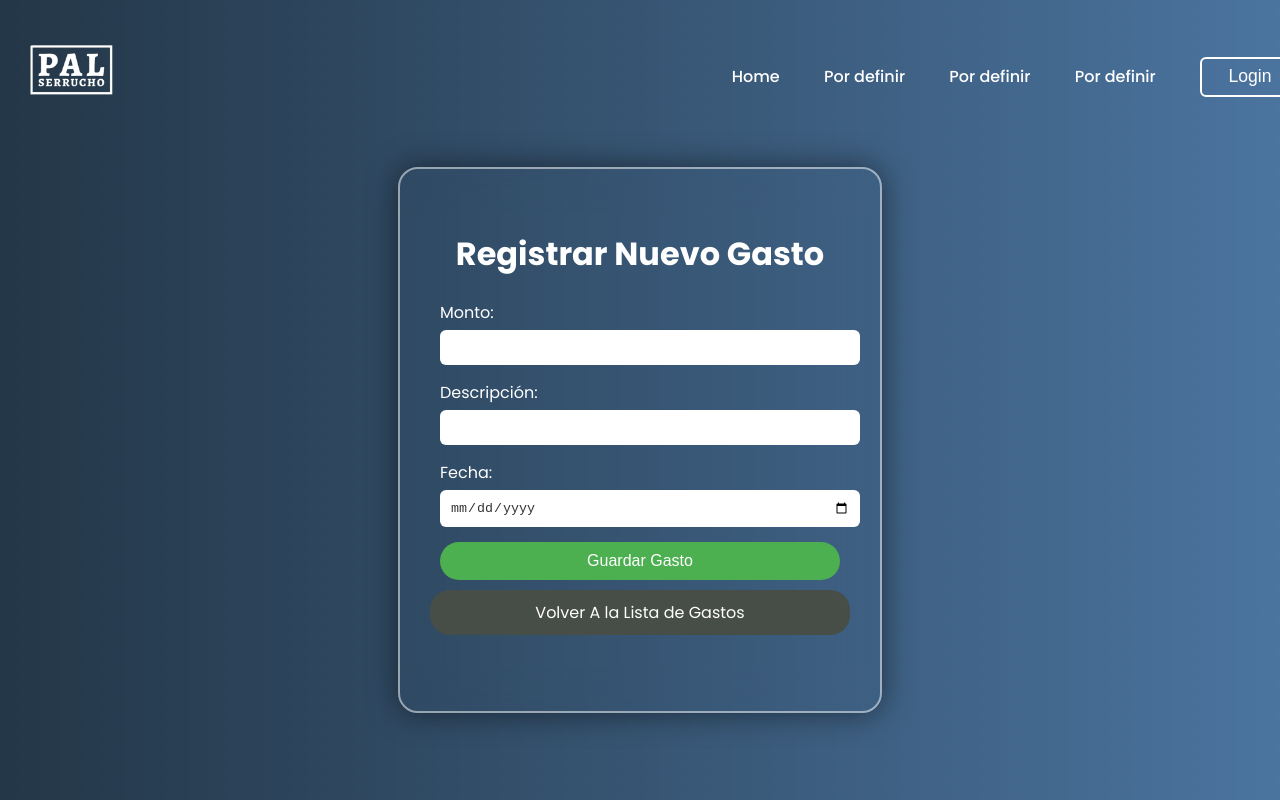
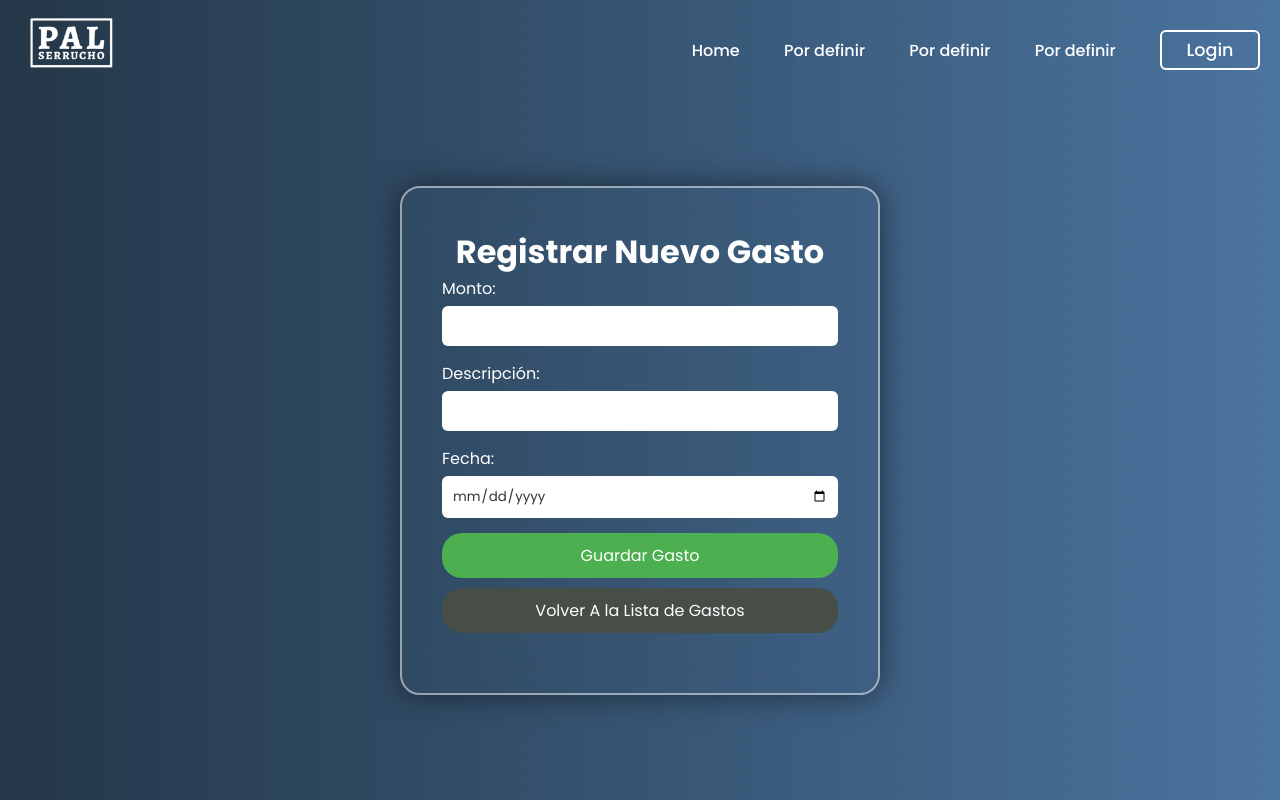
Before and after one commit to Thunder04Wolf/PalSerrucho, a plain HTML site: page HTML/Registro.html in a window 1280 px wide. Drawn offline with Linux system fonts and the light colour scheme.

Commit message:
adding styles to Lista and Register 1

```diff
--- a/Styles/Lista.css
+++ b/Styles/Lista.css
@@ -1,56 +1,95 @@
-*{
-    font-family: 'Times New Roman', Times, serif;
-}
-body {
-    font-family: Arial, sans-serif;
+@import url("https://fonts.googleapis.com/css2?family=Poppins:ital,wght@0,100;0,200;0,300;0,400;0,500;0,600;0,700;0,800;0,900;1,100;1,200;1,300;1,400;1,500;1,600;1,700;1,800;1,900&display=swap");
+
+/* Estilos generales */
+.List-page * {
     margin: 0;
     padding: 0;
-    background-color: #f4f4f4;
-    color: #333;
-    text-align: center;
+    box-sizing: border-box;
+    font-family: 'Poppins', sans-serif;
 }
 
-a {
-    margin: 20px;
-    padding: 10px;
-    background-color: #3498db;
-    color: white;
-    border: none;
-    cursor: pointer;
-    border-radius: 20px;
-    text-decoration: none;
+.custom-body {
+    display: flex;
+    justify-content: center;
+    align-items: center;
+    background: url("../assets/background.png") no-repeat;
+    background-size: cover;
+    background-position: center;
+    width: 100vw;
+    height: 100vh;
 }
 
-#editar{
-    margin: 20px 10px;
-    padding: 10px;
-    background-color: #4CAF50;
-    color: white;
-    border: none;
-    cursor: pointer;
-    border-radius: 20px;
-    text-decoration: none;
+.custom-header {
+    position: fixed;
+    top: 0;
+    left: 0;
+    width: 100%;
+    padding: 10px 20px;
+    display: flex;
+    justify-content: space-between;
+    align-items: center;
+    z-index: 99;
 }
 
-#eliminar{
-    margin: 20px;
-    padding: 10px;
-    background-color: #ff0000;
-    color: white;
-    border: none;
-    cursor: pointer;
-    border-radius: 20px;
-    text-decoration: none;
+.logo {
+    font-size: 2em;
+    color: #fff;
+    user-select: none;
 }
 
-h2 {
-    color: #333;
-    border-bottom: 2px solid #3498db; /* Línea azul debajo del encabezado */
-    padding-bottom: 10px;
-    margin-bottom: 20px;
+.logo img {
+    width: 100px;
+    height: auto;
 }
 
-/* Contenedor de gastos */
+.navigation .custom-a {
+    position: relative;
+    font-size: 1em;
+    color: #fff;
+    text-decoration: none;
+    font-weight: 500;
+    margin-left: 40px;
+}
+
+.navigation .custom-a::after {
+    content: "";
+    position: absolute;
+    left: 0;
+    bottom: -6px;
+    width: 100%;
+    height: 3px;
+    background: white;
+    border-radius: 5px;
+    transform-origin: center;
+    transform: scaleX(0);
+    transition: transform 0.5s;
+}
+
+.navigation .custom-a:hover::after {
+    transform: scaleX(1);
+}
+
+.navigation .btnLogin-popup {
+    width: 100px;
+    height: 40px;
+    background: transparent;
+    border: 2px solid #fff;
+    outline: none;
+    border-radius: 6px;
+    cursor: pointer;
+    font-size: 1.1em;
+    color: #fff;
+    font-weight: 500;
+    margin-left: 40px;
+    transition: 0.39s;
+}
+
+.navigation .btnLogin-popup:hover {
+    background: #fff;
+    color: #162938;
+}
+
+/* Estilos de la lista de gastos */
 #expensesList {
     max-width: 800px;
     margin: 70px auto;
@@ -60,54 +99,8 @@ h2 {
     box-shadow: 0 2px 4px rgba(0, 0, 0, 0.1); /* Sombra sutil */
 }
 
-/* Estilos de la tabla */
-table {
-    width: 100%;
-    border-collapse: collapse;
-    margin-top: 20px;
-}
-
-thead {
-    background-color: #3498db; /* Color de fondo para el encabezado de la tabla */
-    color: white;
-}
-
-th, td {
-    padding: 12px;
-    text-align: left;
-    border-bottom: 1px solid #ddd; /* Línea separadora entre filas */
-}
-
-tr:nth-child(even) {
-    background-color: #f2f2f2; /* Color de fondo para filas pares */
-}
-
-tr:hover {
-    background-color: #e0e0e0; /* Color de fondo al pasar el ratón */
-}
-
-.contenedor{
-    display: flex;
-    align-items: center;
-    justify-content: center;
-    flex-direction: column;
-    color: white;
-    padding: 10px;
-    border: 2px solid white;
-    border-radius: 30px;
-}
-label {
-    display: block;
-    margin-top: 10px;
-    font-size: 20px;
-}
-
-input {
-    margin-bottom: 10px;
-    padding: 10px;
-}
-
-button {
+/* Estilos de los botones */
+button, .btn {
     margin-top: 10px;
     padding: 10px;
     background-color: #4CAF50;
@@ -115,19 +108,65 @@ button {
     border: none;
     cursor: pointer;
     border-radius: 20px;
+    font-size: 16px;
+    transition: background-color 0.3s;
 }
 
-button:hover {
+button:hover, .btn:hover {
     background-color: #45a049;
 }
 
-#message {
+/* Estilos para el formulario de edición */
+.wrapper {
+    position: relative;
+    width: 480px;
+    background: transparent;
+    border: 2px solid rgba(255, 255, 255, 0.5);
+    border-radius: 20px;
+    backdrop-filter: blur(20px);
+    box-shadow: 0 0 30px rgba(0, 0, 0, 0.5);
+    display: flex;
+    justify-content: center;
+    align-items: center;
+    overflow: hidden;
+    transition: transform 0.5s ease;
+}
+
+.form-box {
+    width: 100%;
+    padding: 40px;
+    color: white;
+}
+
+#editFormContainer {
+    display: none; /* Oculto por defecto */
+}
+
+#editFormContainer h2 {
+    margin-bottom: 20px;
+}
+
+#editExpenseForm label {
+    display: block;
+    margin-top: 10px;
+    font-size: 20px;
+}
+
+#editExpenseForm input {
+    margin-bottom: 10px;
+    padding: 10px;
+    border-radius: 6px;
+    border: none;
+    outline: none;
+    color: #333;
+}
+
+#editMessage {
     margin-top: 20px;
     font-weight: bold;
 }
 
 /* Estilos para el modal */
-
 .modal {
     display: none;
     position: fixed;
@@ -152,7 +191,7 @@ button:hover {
 
 .modal button {
     margin: 10px;
-    padding: 10px 10px;
+    padding: 10px 20px;
     cursor: pointer;
 }
 
--- a/Styles/Registro.css
+++ b/Styles/Registro.css
@@ -1,4 +1,11 @@
 @import url("https://fonts.googleapis.com/css2?family=Poppins:ital,wght@0,100;0,200;0,300;0,400;0,500;0,600;0,700;0,800;0,900;1,100;1,200;1,300;1,400;1,500;1,600;1,700;1,800;1,900&display=swap");
+
+.RegistroGastos-page * {
+    margin: 0;
+    padding: 0;
+    box-sizing: border-box;
+    font-family: 'Poppins', sans-serif;
+}
 
 /* Estilos generales */
 html, body {
```
Also changed, not shown: HTML/Lista.html (+23 -7 lines), 2 other files.
